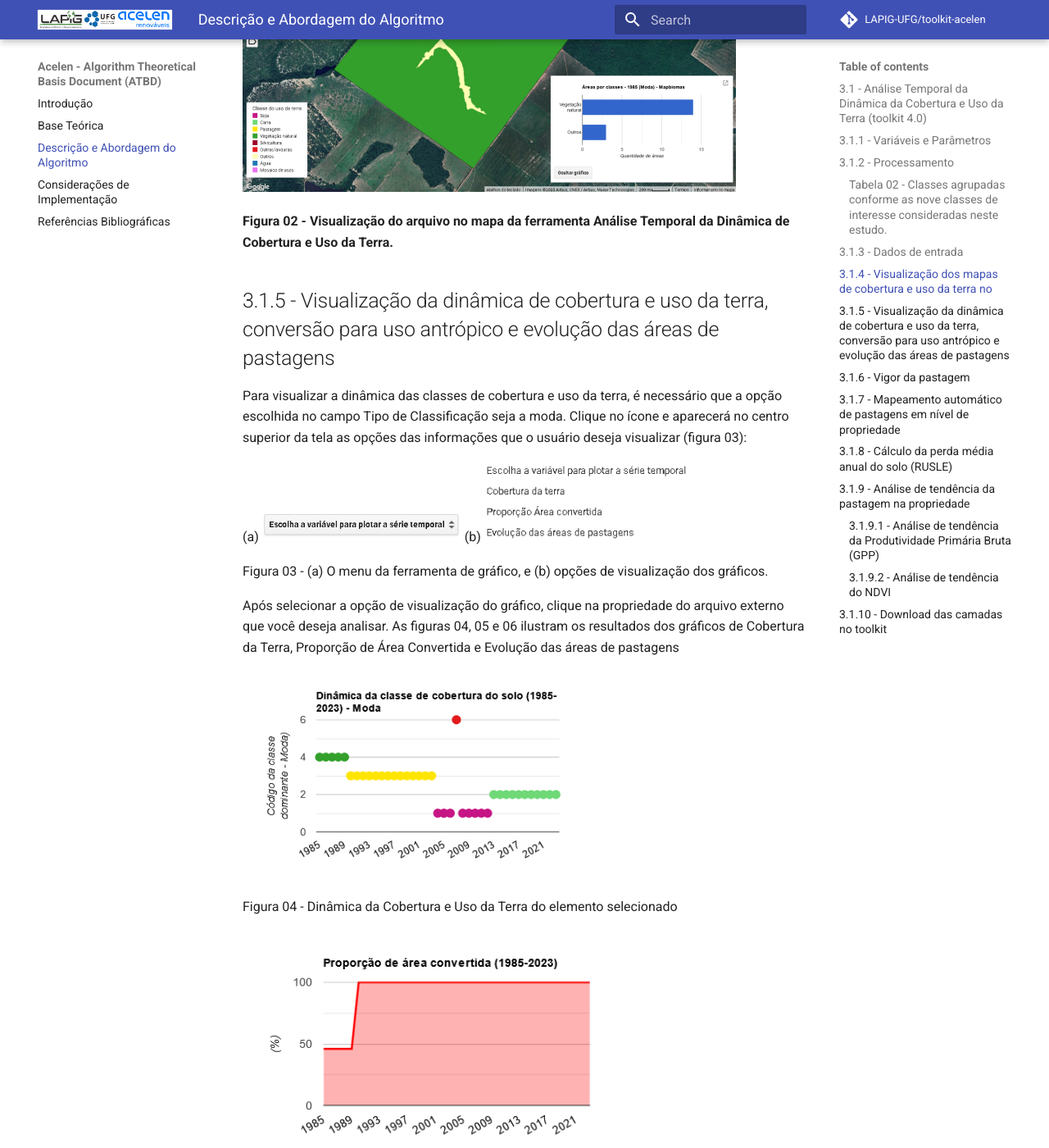
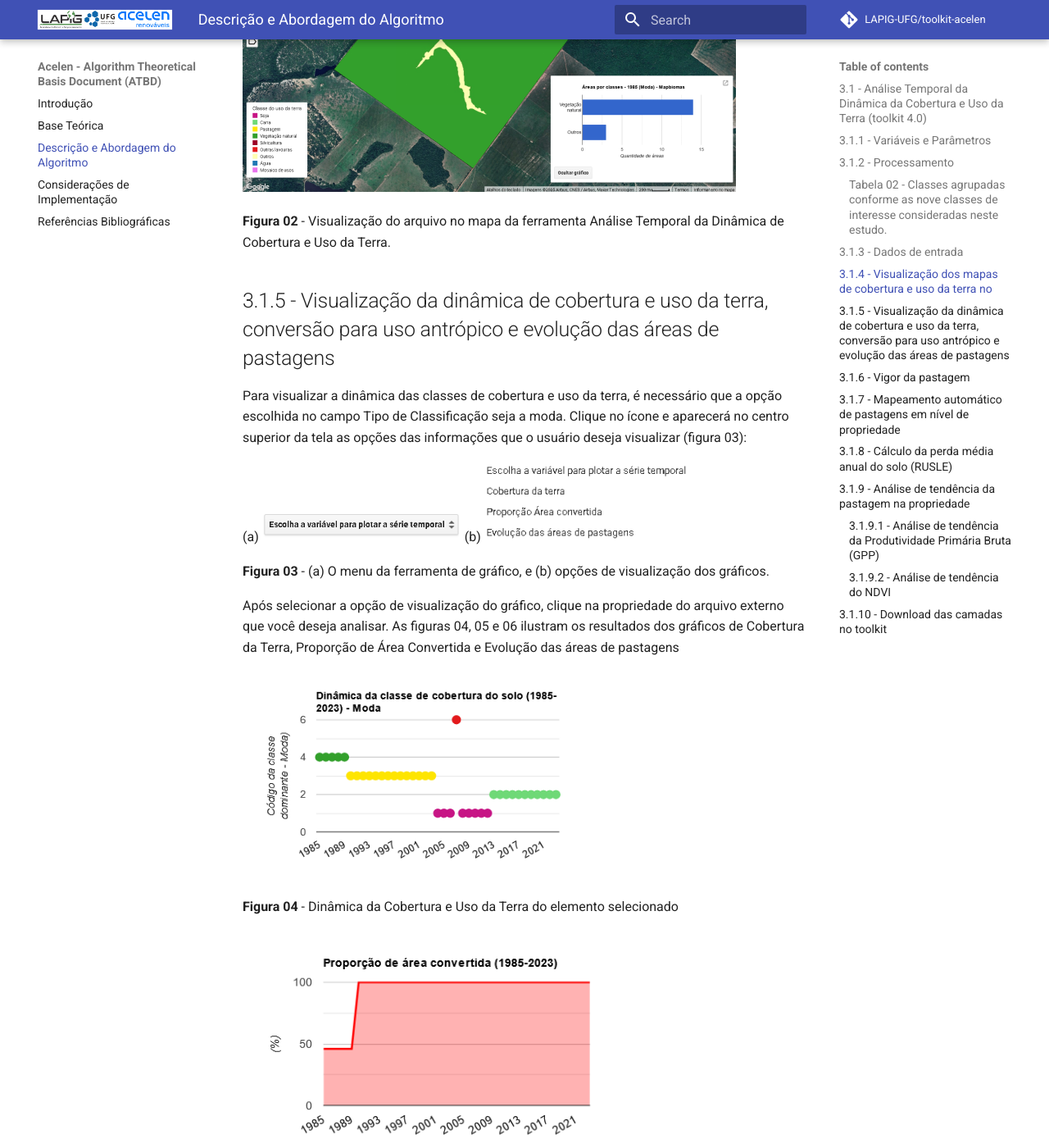
Before and after one commit to lapig-ufg/lapig-acelen, an MkDocs documentation site: the page built from docs/03_DESCRICAO_ABORDAGEM_DO_ALGORITMO.md, in a window 1280 px wide and 1400 px high, scrolled down 4578 px. Shown: the whole window at 82% size. Built offline with MkDocs 1.6.1 and Material for MkDocs 9.7.7, drawn with Linux system fonts in a browser that asks for light colours; comment, search, counter and statistics services are not loaded; some of the changed text lies outside the part shown.

```diff
--- a/docs/03_DESCRICAO_ABORDAGEM_DO_ALGORITMO.md
+++ b/docs/03_DESCRICAO_ABORDAGEM_DO_ALGORITMO.md
@@ -10,7 +10,7 @@ A Figura 01 mostra o fluxograma do processo de usabilidade da Análise Temporal
 
 ![](figures/figure_01.png)
 
-**Figura 01 - Fluxograma de processo da Análise da Dinâmica de Cobertura e Uso da Terra.**
+**Figura 01** - Fluxograma de processo da Análise da Dinâmica de Cobertura e Uso da Terra.
 
 ## 3.1.1 - Variáveis e Parâmetros
 
@@ -94,7 +94,7 @@ Depois da seleção do tipo de classificação, clique no botão Gerar classific
 
 ![](figures/figure_02.png)
 
-**Figura 02 - Visualização do arquivo no mapa da ferramenta Análise Temporal da Dinâmica de Cobertura e Uso da Terra.**
+**Figura 02** - Visualização do arquivo no mapa da ferramenta Análise Temporal da Dinâmica de Cobertura e Uso da Terra.
 
 ## 3.1.5 - Visualização da dinâmica de cobertura e uso da terra, conversão para uso antrópico e evolução das áreas de pastagens
 
@@ -102,21 +102,21 @@ Para visualizar a dinâmica das classes de cobertura e uso da terra, é necessá
 
 (a)![](figures/figure_03_a.png)                    (b)![](figures/figure_03_b.png)
 
-Figura 03 - (a) O menu da ferramenta de gráfico, e (b) opções de visualização dos gráficos.
+**Figura 03** - (a) O menu da ferramenta de gráfico, e (b) opções de visualização dos gráficos.
 
 Após selecionar a opção de visualização do gráfico, clique na propriedade do arquivo externo que você deseja analisar. As figuras 04, 05 e 06 ilustram os resultados dos gráficos de Cobertura da Terra, Proporção de Área Convertida e Evolução das áreas de pastagens
 
 ![](figures/figure_04.png)
 
-Figura 04 - Dinâmica da Cobertura e Uso da Terra do elemento selecionado
+**Figura 04** - Dinâmica da Cobertura e Uso da Terra do elemento selecionado
 
 ![](figures/figure_05.png)
 
-Figura 05 - Proporção de área convertida do elemento selecionado
+**Figura 05** - Proporção de área convertida do elemento selecionado
 
 ![](figures/figure_06.png)
 
-Figura 06 - Evolução das áreas de pastagem
+**Figura 06** - Evolução das áreas de pastagem
 
 ## 3.1.6 - Vigor da pastagem
 
@@ -131,7 +131,7 @@ A figura 07 mostra a visualização do Vigor da pastagem:
 
 ![](figures/figure_07.png)
 
-Figura 07 - Visualização do Vigor da Pastagem em 2000 no nível Baixo (Vermelho), Médio (Ocre) e Alto (Verde).
+**Figura 07** - Visualização do Vigor da Pastagem em 2000 no nível Baixo (Vermelho), Médio (Ocre) e Alto (Verde).
 
 Os dados de vigor utilizado neste toolkit são disponibilizados pelo MapBiomas, sendo gerados pelo Laboratório de Sensoriamento Remoto e Geoprocessamento - LAPIG da Universidade Federal de Goiás (conforme metodologia proposta por Santos et al., 2022 e modificada por Ferreira Jr et al., 2023).
 
@@ -145,7 +145,7 @@ As fontes de mapeamento existentes incluem dados do MapBiomas, dados da iniciati
 
 ![](figures/figure_08.png)
 
-Figura 08 - Exemplo do mapeamento automático das pastagens em nível de propriedade.
+**Figura 08** - Exemplo do mapeamento automático das pastagens em nível de propriedade.
 
 ## 3.1.8 - Cálculo da perda média anual do solo (RUSLE)
 
@@ -153,7 +153,7 @@ Para calcular a perda média anual de solo, no menu Método RUSLE, selecione um
 
 ![](figures/figure_09.png)
 
-Figura 09 - Exemplo da perda média potencial anual de solo (t/ha/ano).
+**Figura 09** - Exemplo da perda média potencial anual de solo (t/ha/ano).
 
 ## 3.1.9 - Análise de tendência da pastagem na propriedade
 
@@ -185,7 +185,7 @@ As figuras 10 e 11 apresentam exemplos do resultado da Análise de tendência da
 
 ![](figures/figure_11.png)
 
-Figura 11 - Tendência de GPP da pastagem da propriedade rural de 2001 à 2023
+**Figura 11** - Tendência de GPP da pastagem da propriedade rural de 2001 à 2023
 
 ### 3.1.9.2 - Análise de tendência do NDVI
 
@@ -207,11 +207,11 @@ As figuras 12 e 13 apresentam exemplos do resultado da Análise de tendência da
 
 ![](figures/figure_12.png)
 
-Figura 12 - Área ocupada por pastagem em 2016
+**Figura 12** - Área ocupada por pastagem em 2016
 
 ![](figures/figure_13.png)
 
-Figura 13 - Tendência da pastagem da propriedade rural de 2016 à 2024
+**Figura 13** - Tendência da pastagem da propriedade rural de 2016 à 2024
 
 ## 3.1.10 - Download das camadas no toolkit
 
```
